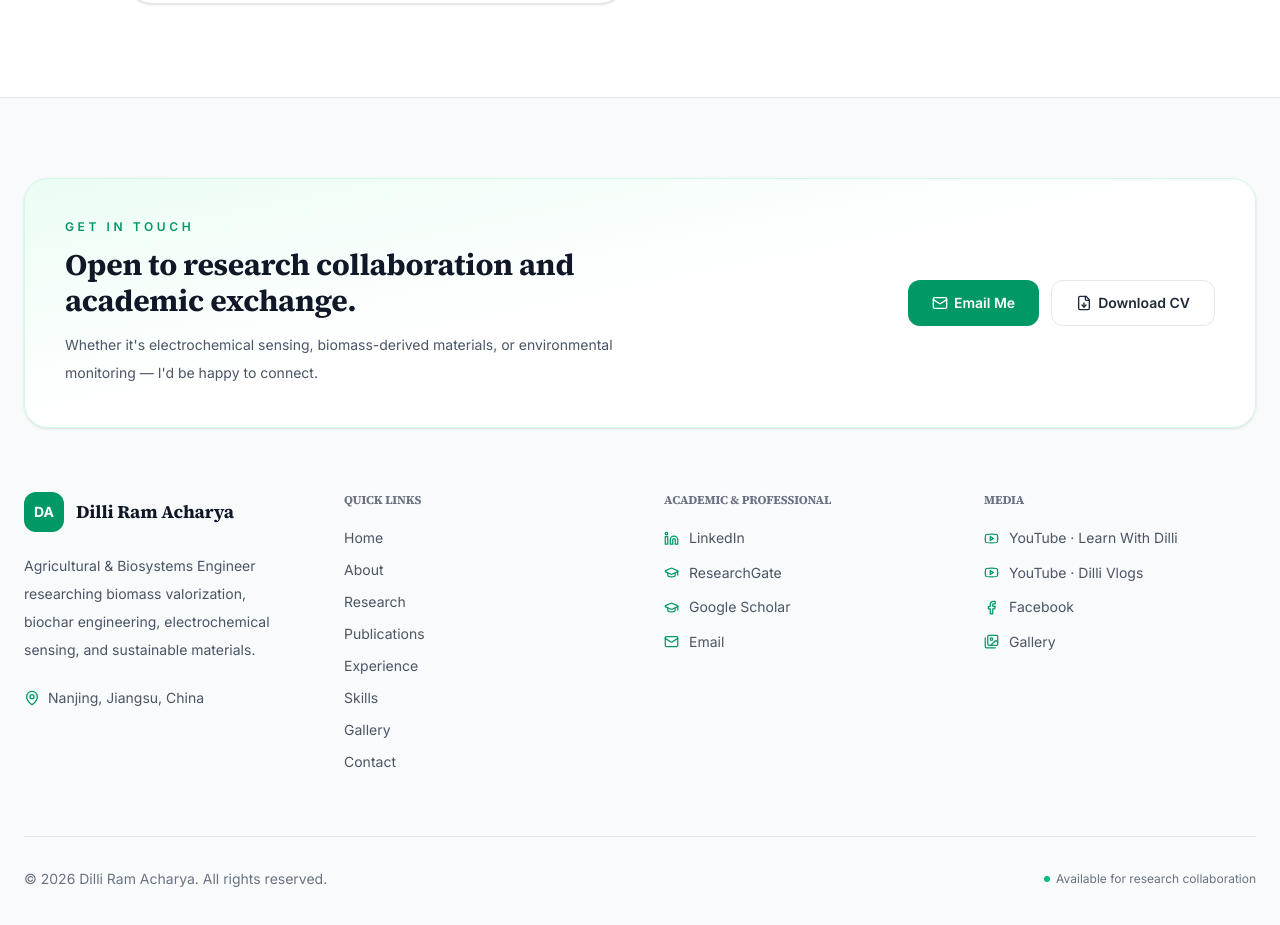
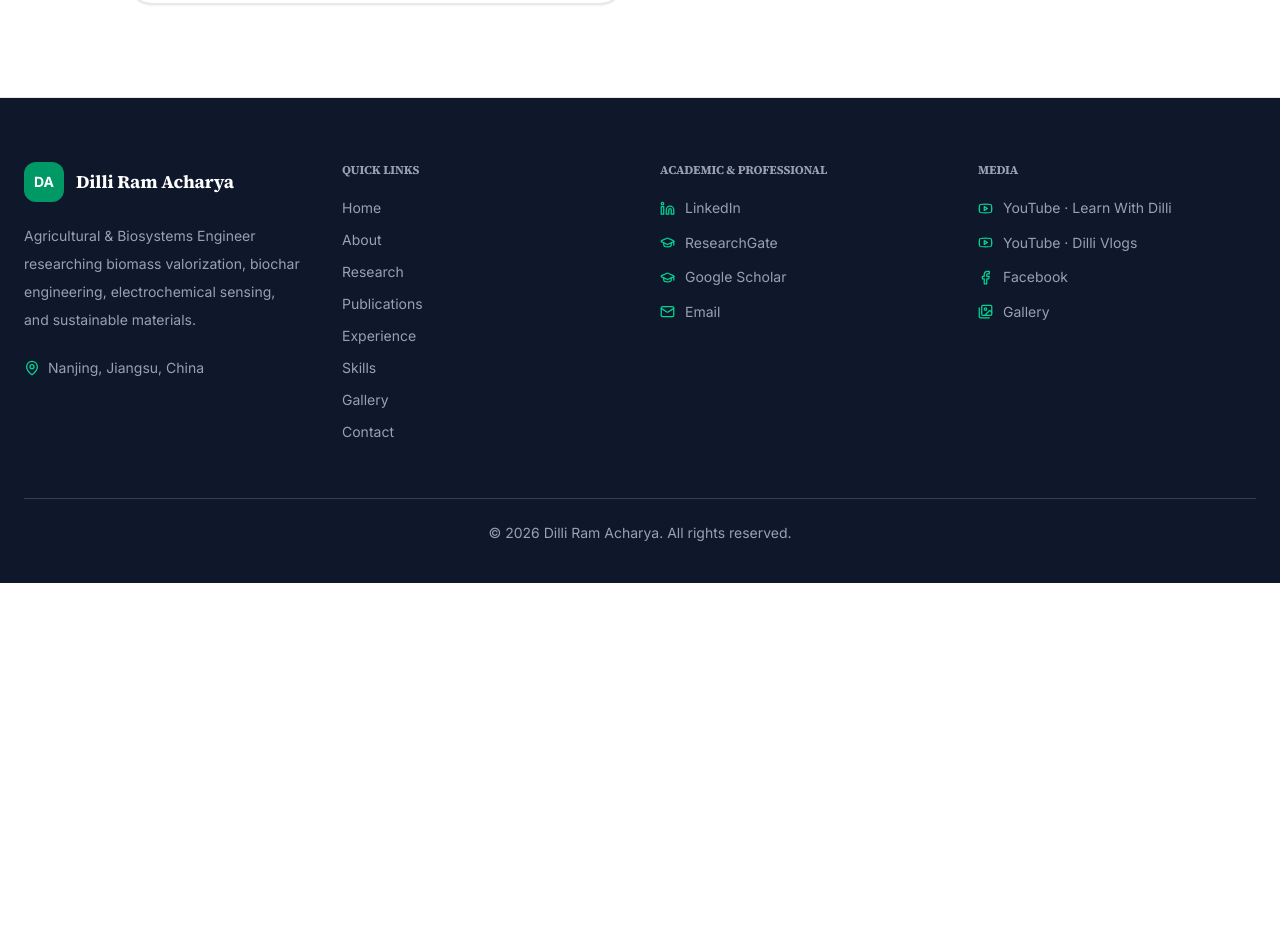
Before and after one commit to acharya00/research-portfolio, a Next.js app: page /blog in a window 1280 px wide. Shown: the part 703-1628 px from the top of the page. After the commit the page ends 1286 px from the top, so only its background shows below. Built offline with nearby package versions, Linux system fonts and the light colour scheme.

Commit message:
Describe what i changed

```diff
--- a/app/components/Footer.tsx
+++ b/app/components/Footer.tsx
@@ -1,5 +1,3 @@
-'use client';
-
 import Link from 'next/link';
 import {
   Mail,
@@ -9,7 +7,6 @@ import {
   Facebook,
   Images,
   ArrowUpRight,
-  FileDown,
   MapPin,
 } from 'lucide-react';
 
@@ -32,26 +29,10 @@ const quickLinks = [
 ];
 
 const professionalLinks = [
-  {
-    name: 'LinkedIn',
-    href: LINKEDIN_URL,
-    icon: Linkedin,
-  },
-  {
-    name: 'ResearchGate',
-    href: RESEARCHGATE_URL,
-    icon: GraduationCap,
-  },
-  {
-    name: 'Google Scholar',
-    href: SCHOLAR_URL,
-    icon: GraduationCap,
-  },
-  {
-    name: 'Email',
-    href: `mailto:${EMAIL}`,
-    icon: Mail,
-  },
+  { name: 'LinkedIn', href: LINKEDIN_URL, icon: Linkedin },
+  { name: 'ResearchGate', href: RESEARCHGATE_URL, icon: GraduationCap },
+  { name: 'Google Scholar', href: SCHOLAR_URL, icon: GraduationCap },
+  { name: 'Email', href: `mailto:${EMAIL}`, icon: Mail },
 ];
 
 const mediaLinks = [
@@ -70,80 +51,40 @@ const mediaLinks = [
     href: 'https://www.facebook.com/dillivlogs2025',
     icon: Facebook,
   },
-  {
-    name: 'Gallery',
-    href: '#gallery',
-    icon: Images,
-  },
+  { name: 'Gallery', href: '#gallery', icon: Images },
 ];
 
 export default function Footer() {
   return (
-    <footer className="border-t border-gray-200 bg-gray-50 text-gray-900">
-      <div className="mx-auto max-w-7xl px-6 pt-20 pb-10">
-        {/* CTA strip */}
-        <div className="mb-16 flex flex-col items-start justify-between gap-8 rounded-3xl border border-emerald-100 bg-gradient-to-br from-emerald-50 via-white to-white p-8 shadow-sm sm:flex-row sm:items-center sm:p-10">
-          <div className="max-w-xl">
-            <p className="text-xs font-semibold uppercase tracking-[0.3em] text-emerald-600">
-              Get in Touch
-            </p>
-            <h3 className="mt-3 text-2xl font-bold tracking-tight text-gray-900 sm:text-3xl">
-              Open to research collaboration and academic exchange.
-            </h3>
-            <p className="mt-3 text-sm leading-7 text-gray-600">
-              Whether it&apos;s electrochemical sensing, biomass-derived
-              materials, or environmental monitoring — I&apos;d be happy to
-              connect.
-            </p>
-          </div>
-
-          <div className="flex flex-wrap gap-3">
-            <a
-              href={`mailto:${EMAIL}`}
-              className="inline-flex items-center gap-1.5 rounded-xl bg-emerald-600 px-6 py-3 text-sm font-semibold text-white transition hover:-translate-y-0.5 hover:bg-emerald-700"
-            >
-              <Mail size={16} />
-              Email Me
-            </a>
-            <a
-              href="/cv.pdf"
-              target="_blank"
-              rel="noopener noreferrer"
-              className="inline-flex items-center gap-1.5 rounded-xl border border-gray-200 bg-white px-6 py-3 text-sm font-semibold text-gray-800 transition hover:-translate-y-0.5 hover:border-gray-300 hover:shadow-sm"
-            >
-              <FileDown size={16} />
-              Download CV
-            </a>
-          </div>
-        </div>
-
+    <footer className="border-t border-gray-200 bg-slate-900 text-gray-300">
+      <div className="mx-auto max-w-7xl px-6 pt-16 pb-10">
         {/* MAIN GRID */}
-        <div className="grid gap-12 sm:grid-cols-2 lg:grid-cols-4">
+        <div className="grid gap-10 sm:grid-cols-2 lg:grid-cols-4">
           {/* BRAND */}
           <div className="lg:col-span-1">
             <div className="flex items-center gap-3">
               <div className="flex h-10 w-10 items-center justify-center rounded-xl bg-emerald-600 text-sm font-bold text-white">
                 DA
               </div>
-              <h3 className="text-lg font-bold text-gray-900">
+              <h3 className="text-lg font-bold text-white">
                 Dilli Ram Acharya
               </h3>
             </div>
-            <p className="mt-5 text-sm leading-7 text-gray-600">
+            <p className="mt-5 text-sm leading-7 text-gray-400">
               Agricultural &amp; Biosystems Engineer researching biomass
               valorization, biochar engineering, electrochemical sensing,
               and sustainable materials.
             </p>
 
-            <div className="mt-6 flex items-start gap-2 text-sm text-gray-600">
-              <MapPin size={16} className="mt-0.5 shrink-0 text-emerald-600" />
+            <div className="mt-6 flex items-start gap-2 text-sm text-gray-400">
+              <MapPin size={16} className="mt-0.5 shrink-0 text-emerald-400" />
               <span>Nanjing, Jiangsu, China</span>
             </div>
           </div>
 
           {/* QUICK LINKS */}
           <div>
-            <h4 className="text-xs font-bold uppercase tracking-[0.2em] text-gray-500">
+            <h4 className="text-xs font-bold uppercase tracking-[0.2em] text-gray-400">
               Quick Links
             </h4>
             <ul className="mt-5 space-y-3 text-sm">
@@ -151,7 +92,7 @@ export default function Footer() {
                 <li key={link.name}>
                   <a
                     href={link.href}
-                    className="group inline-flex items-center gap-1.5 text-gray-600 transition hover:text-emerald-700"
+                    className="group inline-flex items-center gap-1.5 text-gray-400 transition hover:text-emerald-400"
                   >
                     {link.name}
                   </a>
@@ -162,7 +103,7 @@ export default function Footer() {
 
           {/* ACADEMIC & PROFESSIONAL */}
           <div>
-            <h4 className="text-xs font-bold uppercase tracking-[0.2em] text-gray-500">
+            <h4 className="text-xs font-bold uppercase tracking-[0.2em] text-gray-400">
               Academic &amp; Professional
             </h4>
             <ul className="mt-5 space-y-3 text-sm">
@@ -175,11 +116,11 @@ export default function Footer() {
                       href={link.href}
                       target={isExternal ? '_blank' : undefined}
                       rel={isExternal ? 'noopener noreferrer' : undefined}
-                      className="group inline-flex items-center gap-2.5 text-gray-600 transition hover:text-emerald-700"
+                      className="group inline-flex items-center gap-2.5 text-gray-400 transition hover:text-emerald-400"
                     >
                       <Icon
                         size={15}
-                        className="shrink-0 text-emerald-600 transition group-hover:text-emerald-700"
+                        className="shrink-0 text-emerald-400 transition group-hover:text-emerald-300"
                       />
                       <span>{link.name}</span>
                       {isExternal && (
@@ -197,7 +138,7 @@ export default function Footer() {
 
           {/* MEDIA */}
           <div>
-            <h4 className="text-xs font-bold uppercase tracking-[0.2em] text-gray-500">
+            <h4 className="text-xs font-bold uppercase tracking-[0.2em] text-gray-400">
               Media
             </h4>
             <ul className="mt-5 space-y-3 text-sm">
@@ -210,11 +151,11 @@ export default function Footer() {
                       href={link.href}
                       target={isExternal ? '_blank' : undefined}
                       rel={isExternal ? 'noopener noreferrer' : undefined}
-                      className="group inline-flex items-center gap-2.5 text-gray-600 transition hover:text-emerald-700"
+                      className="group inline-flex items-center gap-2.5 text-gray-400 transition hover:text-emerald-400"
                     >
                       <Icon
                         size={15}
-                        className="shrink-0 text-emerald-600 transition group-hover:text-emerald-700"
+                        className="shrink-0 text-emerald-400 transition group-hover:text-emerald-300"
                       />
                       <span>{link.name}</span>
                       {isExternal && (
@@ -231,18 +172,11 @@ export default function Footer() {
           </div>
         </div>
 
-        {/* BOTTOM BAR */}
-        <div className="mt-16 flex flex-col items-start justify-between gap-4 border-t border-gray-200 pt-8 sm:flex-row sm:items-center">
-          <p className="text-sm text-gray-500">
-            © {new Date().getFullYear()} Dilli Ram Acharya. All rights reserved.
+        {/* BOTTOM BAR — copyright centered */}
+        <div className="mt-14 border-t border-slate-700 pt-6 text-center">
+          <p className="text-sm text-gray-400">
+            © 2026 Dilli Ram Acharya. All rights reserved.
           </p>
-
-          <div className="flex items-center gap-5 text-xs text-gray-500">
-            <span className="inline-flex items-center gap-1.5">
-              <span className="h-1.5 w-1.5 rounded-full bg-emerald-500" />
-              Available for research collaboration
-            </span>
-          </div>
         </div>
       </div>
     </footer>
--- a/app/components/Hero.tsx
+++ b/app/components/Hero.tsx
@@ -3,17 +3,17 @@
 import Image from 'next/image';
 import { motion } from 'framer-motion';
 import {
-  FileDown,
   MapPin,
   Mail,
   FlaskConical,
   BadgeCheck,
   Languages,
-  ArrowRight,
   BookOpen,
   GraduationCap,
+  ArrowDown,
+  Linkedin,
 } from 'lucide-react';
-import { fadeInLeft, fadeInRight, fadeInUp, VIEWPORT } from './ui/motion';
+import { fadeInLeft, fadeInRight, fadeInUp } from './ui/motion';
 
 const DEGREES = [
   {
@@ -46,76 +46,47 @@ export default function Hero() {
         <div className="absolute -bottom-40 -right-40 h-96 w-96 rounded-full bg-cyan-200/20 blur-3xl" />
       </div>
 
-      <div className="relative z-10 mx-auto grid min-h-screen w-full max-w-7xl items-center gap-12 px-6 py-24 lg:grid-cols-[58%_42%] lg:gap-8 lg:py-28">
+      <div className="relative z-10 mx-auto grid min-h-screen w-full max-w-7xl items-center gap-10 px-6 pt-28 pb-12 lg:grid-cols-[58%_42%] lg:gap-8 lg:pt-32 lg:pb-16">
         {/* LEFT */}
         <motion.div
           variants={fadeInLeft}
           initial="hidden"
           animate="visible"
           transition={{ duration: 0.7 }}
+          className="flex flex-col"
         >
           <p className="text-sm font-semibold uppercase tracking-[0.3em] text-emerald-600">
-            Agricultural & Biosystems Engineer
+            Agricultural &amp; Biosystems Engineer
           </p>
 
-          <h1 className="mt-6 text-5xl font-bold leading-[0.95] tracking-tight text-gray-900 sm:text-6xl md:text-7xl">
+          <h1 className="mt-5 text-5xl font-bold leading-[0.95] tracking-tight text-gray-900 sm:text-6xl md:text-7xl">
             Dilli Ram{' '}
             <span className="text-emerald-600">Acharya</span>
           </h1>
 
-          <p className="mt-4 text-lg font-semibold text-gray-700 sm:text-xl">
+          <p className="mt-3 text-lg font-semibold text-gray-700 sm:text-xl">
             M.Eng. Candidate · Nanjing Agricultural University, China
           </p>
 
-          <p className="mt-5 max-w-2xl text-sm leading-7 text-gray-600 sm:text-base">
+          <p className="mt-4 max-w-2xl text-sm leading-7 text-gray-600 sm:text-base">
             My research integrates biomass valorization, biochar engineering,
             material characterization, Density Functional Theory (DFT), and
             machine learning to develop affordable sensing platforms for water
             and soil pollutants.
           </p>
 
-          {/* CTAs */}
-          <div className="mt-7 flex flex-wrap gap-3">
-            <a
-              href="#contact"
-              className="inline-flex items-center gap-1.5 rounded-xl bg-emerald-600 px-6 py-3 text-sm font-semibold text-white transition hover:-translate-y-0.5 hover:bg-emerald-700"
-            >
-              Get in Touch
-              <ArrowRight size={16} />
-            </a>
-
-            <a
-              href="#publications"
-              className="inline-flex items-center gap-1.5 rounded-xl border border-emerald-600 px-6 py-3 text-sm font-semibold text-emerald-700 transition hover:-translate-y-0.5 hover:bg-emerald-50"
-            >
-              <BookOpen size={16} />
-              View Publications
-            </a>
-
-            <a
-              href="/cv.pdf"
-              target="_blank"
-              rel="noopener noreferrer"
-              className="inline-flex items-center gap-1.5 rounded-xl border border-gray-200 bg-white px-6 py-3 text-sm font-semibold text-gray-800 transition hover:-translate-y-0.5 hover:border-gray-300 hover:shadow-sm"
-            >
-              <FileDown size={16} />
-              Download CV
-            </a>
-          </div>
-
-          {/* DEGREE CARDS */}
+          {/* EDUCATION DETAILS — moved up into the hero */}
           <motion.dl
             variants={fadeInUp}
             initial="hidden"
             animate="visible"
-            transition={{ duration: 0.6, delay: 0.2 }}
-            viewport={VIEWPORT}
-            className="mt-10 grid max-w-2xl gap-4 sm:grid-cols-2"
+            transition={{ duration: 0.6, delay: 0.15 }}
+            className="mt-7 grid max-w-2xl gap-3 sm:grid-cols-2"
           >
             {DEGREES.map((d) => (
               <div
                 key={d.degree}
-                className={`rounded-2xl border p-5 shadow-sm transition ${
+                className={`rounded-2xl border p-4 shadow-sm transition ${
                   d.current
                     ? 'border-emerald-200 bg-emerald-50/50'
                     : 'border-gray-200 bg-white'
@@ -123,13 +94,13 @@ export default function Hero() {
               >
                 <div className="flex items-center justify-between">
                   <div
-                    className={`flex h-9 w-9 items-center justify-center rounded-xl ${
+                    className={`flex h-8 w-8 items-center justify-center rounded-lg ${
                       d.current
                         ? 'bg-emerald-600 text-white'
                         : 'bg-gray-100 text-gray-600'
                     }`}
                   >
-                    <GraduationCap size={18} />
+                    <GraduationCap size={16} />
                   </div>
                   <span
                     className={`text-[10px] font-semibold uppercase tracking-wider ${
@@ -140,28 +111,54 @@ export default function Hero() {
                   </span>
                 </div>
 
-                <dt className="mt-4 text-xs font-semibold uppercase tracking-wider text-gray-500">
+                <dt className="mt-3 text-[10px] font-semibold uppercase tracking-wider text-gray-500">
                   {d.degree}
                 </dt>
-                <dd className="mt-1 text-base font-bold leading-snug text-gray-900">
+                <dd className="mt-1 text-sm font-bold leading-snug text-gray-900">
                   {d.field}
                 </dd>
-                <p className="mt-2 text-xs text-gray-600">
+                <p className="mt-1 text-xs text-gray-600">
                   {d.university} · {d.location}
                 </p>
               </div>
             ))}
           </motion.dl>
 
-          {/* ACADEMIC LINKS */}
-          <div className="mt-6 flex flex-wrap gap-2">
+          {/* PUSH DOWN — Get in Touch + CV anchors the bottom of the hero */}
+          <div className="mt-auto pt-8" />
+
+          <div className="flex flex-wrap items-center justify-between gap-3">
+            <div className="flex flex-wrap gap-2.5">
+              <a
+                href="/cv.pdf"
+                target="_blank"
+                rel="noopener noreferrer"
+                className="inline-flex items-center gap-1.5 rounded-xl border border-gray-200 bg-white px-5 py-2.5 text-sm font-semibold text-gray-800 transition hover:-translate-y-0.5 hover:border-gray-300 hover:shadow-sm"
+              >
+                <BookOpen size={15} />
+                Download CV
+              </a>
+            </div>
+
+            <a
+              href="#contact"
+              className="inline-flex items-center gap-1.5 rounded-xl bg-emerald-600 px-5 py-2.5 text-sm font-semibold text-white transition hover:-translate-y-0.5 hover:bg-emerald-700"
+            >
+              Get in Touch
+              <ArrowDown size={15} />
+            </a>
+          </div>
+
+          {/* ACADEMIC LINKS — compact, single line */}
+          <div className="mt-5 flex flex-wrap gap-2">
             <a
               href="https://www.linkedin.com/in/dilli-ram-acharya"
               target="_blank"
               rel="noopener noreferrer"
-              className="rounded-lg border border-gray-200 bg-white px-3 py-1.5 text-xs text-gray-700 transition hover:border-emerald-500 hover:text-emerald-700"
+              aria-label="LinkedIn"
+              className="rounded-lg border border-gray-200 bg-white p-2 text-gray-700 transition hover:border-emerald-500 hover:text-emerald-700"
             >
-              LinkedIn
+              <Linkedin size={14} />
             </a>
             <a
               href="https://www.researchgate.net/profile/Dilli-Acharya"
@@ -197,7 +194,10 @@ export default function Hero() {
           className="flex justify-center lg:justify-end"
         >
           <div className="relative w-full max-w-sm">
-            <div className="absolute -inset-3 rounded-3xl bg-emerald-200/40 blur-2xl" aria-hidden />
+            <div
+              className="absolute -inset-3 rounded-3xl bg-emerald-200/40 blur-2xl"
+              aria-hidden
+            />
             <div className="relative rounded-3xl border border-gray-200 bg-white p-6 shadow-lg">
               <div className="flex justify-center">
                 <div className="overflow-hidden rounded-full border-4 border-emerald-500 shadow-md">
@@ -253,14 +253,6 @@ export default function Hero() {
           </div>
         </motion.div>
       </div>
-
-      {/* Scroll indicator */}
-      <div className="absolute bottom-4 left-1/2 hidden -translate-x-1/2 lg:block">
-        <div className="flex flex-col items-center gap-1 text-[10px] text-gray-500">
-          <span>Scroll</span>
-          <span className="animate-bounce text-base text-emerald-600">↓</span>
-        </div>
-      </div>
     </section>
   );
 }
```
Also changed, not shown: app/components/Blog.tsx (+30 -28 lines), app/components/Navbar.tsx (+46 -5 lines), next.config.ts (+7 -0 lines).
